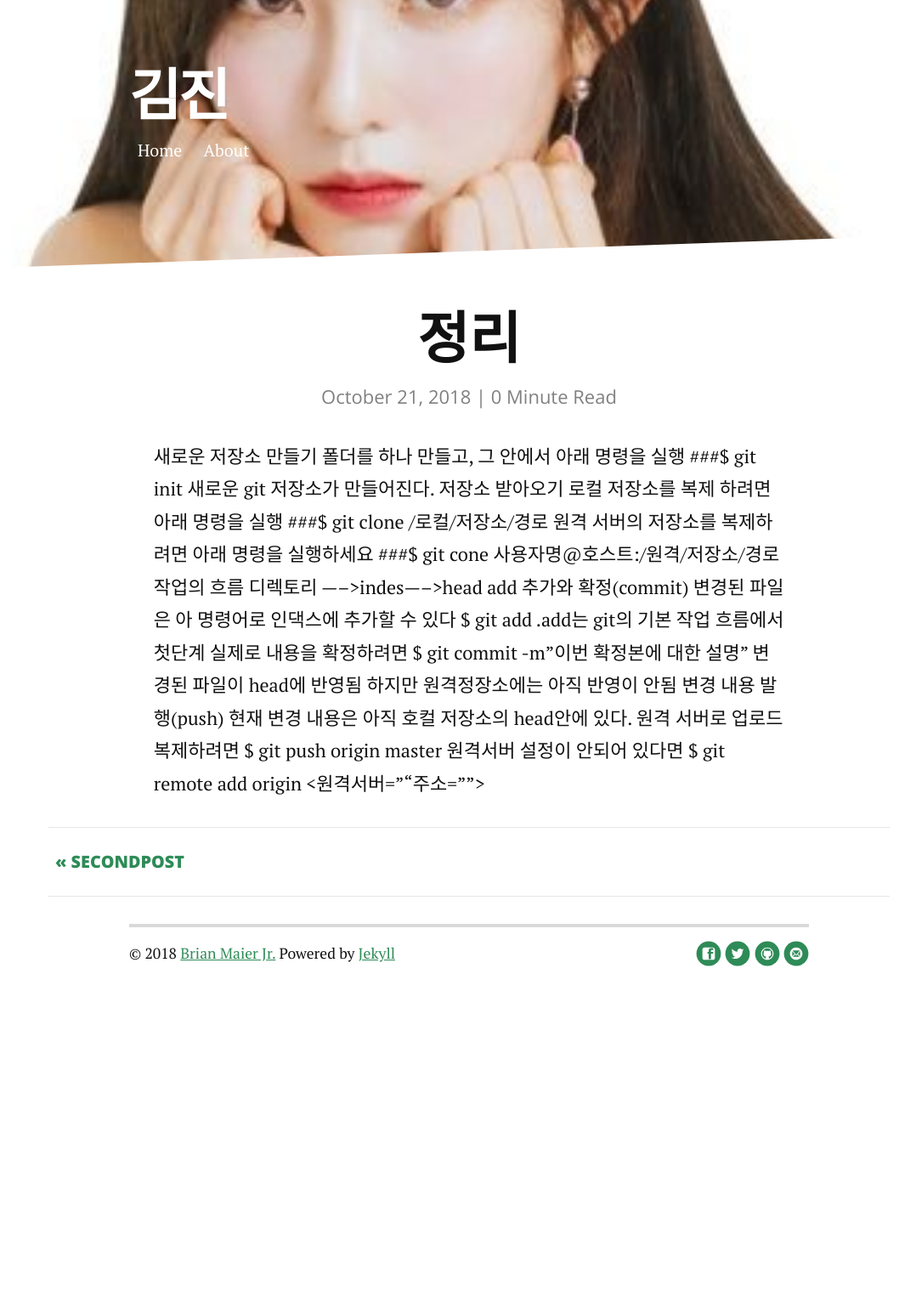
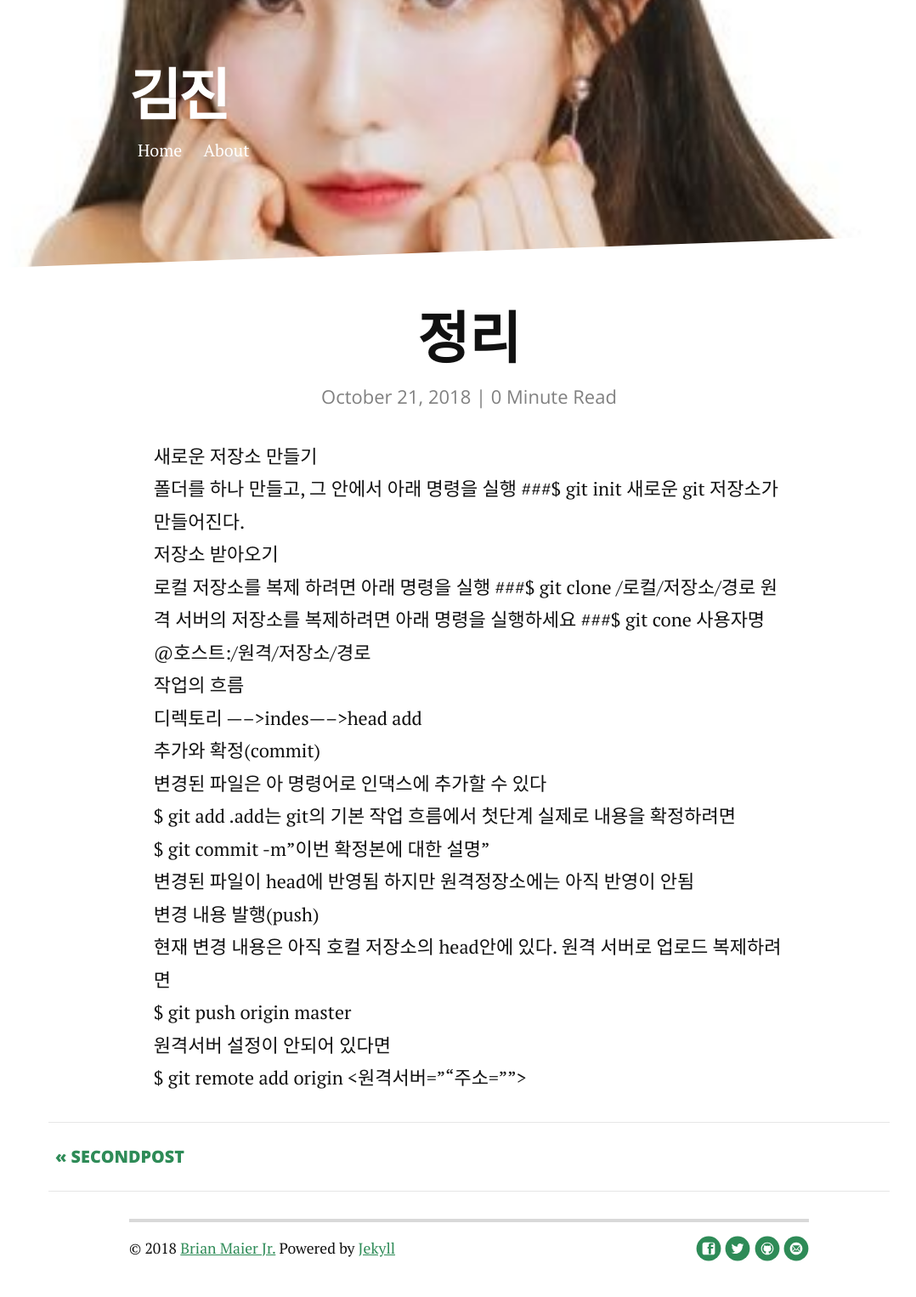
Before and after one commit to syjsjin1/syjsjin1.github.io, a Jekyll site: the page built from _posts/2018-10-21-정리.markdown, in a window 1280 px wide. Shown: the whole page at 85% size, without its empty margins (88-1166 px from the left). Built offline with Jekyll 4.4.1, drawn with Linux system fonts in a browser that asks for light colours; nearby versions of some CDN libraries; our own code applies the rules of GitHub Pages for plain Markdown files; before the commit the page ends 1179 px from its top, so only the background shows below that.

```diff
--- a/_posts/2018-10-21-정리.markdown
+++ b/_posts/2018-10-21-정리.markdown
@@ -1,16 +1,16 @@
-새로운 저장소 만들기
-폴더를 하나 만들고, 그 안에서 아래 명령을 실행 ###$ git init 새로운 git 저장소가 만들어진다.
-저장소 받아오기
-로컬 저장소를 복제 하려면 아래 명령을 실행 ###$ git clone /로컬/저장소/경로 원격 서버의 저장소를 복제하려면 아래 명령을 실행하세요 ###$ git cone 사용자명@호스트:/원격/저장소/경로
-작업의 흐름
-디렉토리 ----->indes----->head add
-추가와 확정(commit)
-변경된 파일은 아 명령어로 인댁스에 추가할 수 있다
-$ git add .add는 git의 기본 작업 흐름에서 첫단계 실제로 내용을 확정하려면
-$ git commit -m"이번 확정본에 대한 설명"
-변경된 파일이 head에 반영됨 하지만 원격정장소에는 아직 반영이 안됨
-변경 내용 발행(push)
-현재 변경 내용은 아직 호컬 저장소의 head안에 있다. 원격 서버로 업로드 복제하려면
-$ git push origin master
-원격서버 설정이 안되어 있다면
-$ git remote add origin <원격서버=""주소="">
+새로운 저장소 만들기<br>
+폴더를 하나 만들고, 그 안에서 아래 명령을 실행 ###$ git init 새로운 git 저장소가 만들어진다.<br>
+저장소 받아오기<br>
+로컬 저장소를 복제 하려면 아래 명령을 실행 ###$ git clone /로컬/저장소/경로 원격 서버의 저장소를 복제하려면 아래 명령을 실행하세요 ###$ git cone 사용자명@호스트:/원격/저장소/경로<br>
+작업의 흐름<br>
+디렉토리 ----->indes----->head add<br>
+추가와 확정(commit)<br>
+변경된 파일은 아 명령어로 인댁스에 추가할 수 있다<br>
+$ git add .add는 git의 기본 작업 흐름에서 첫단계 실제로 내용을 확정하려면<br>
+$ git commit -m"이번 확정본에 대한 설명"<br>
+변경된 파일이 head에 반영됨 하지만 원격정장소에는 아직 반영이 안됨<br>
+변경 내용 발행(push)<br>
+현재 변경 내용은 아직 호컬 저장소의 head안에 있다. 원격 서버로 업로드 복제하려면<br>
+$ git push origin master<br>
+원격서버 설정이 안되어 있다면<br>
+$ git remote add origin <원격서버=""주소=""><br>
```
